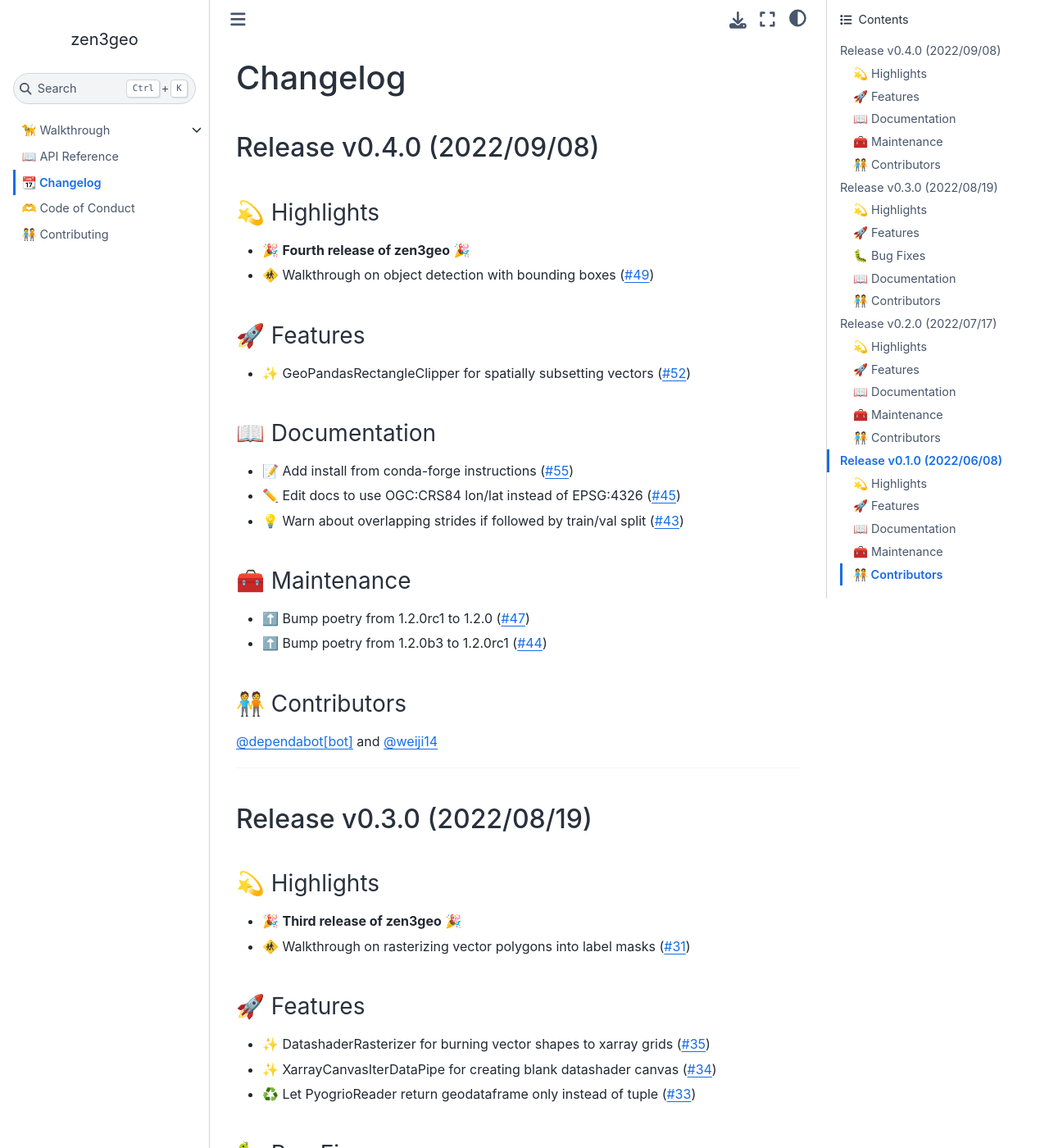
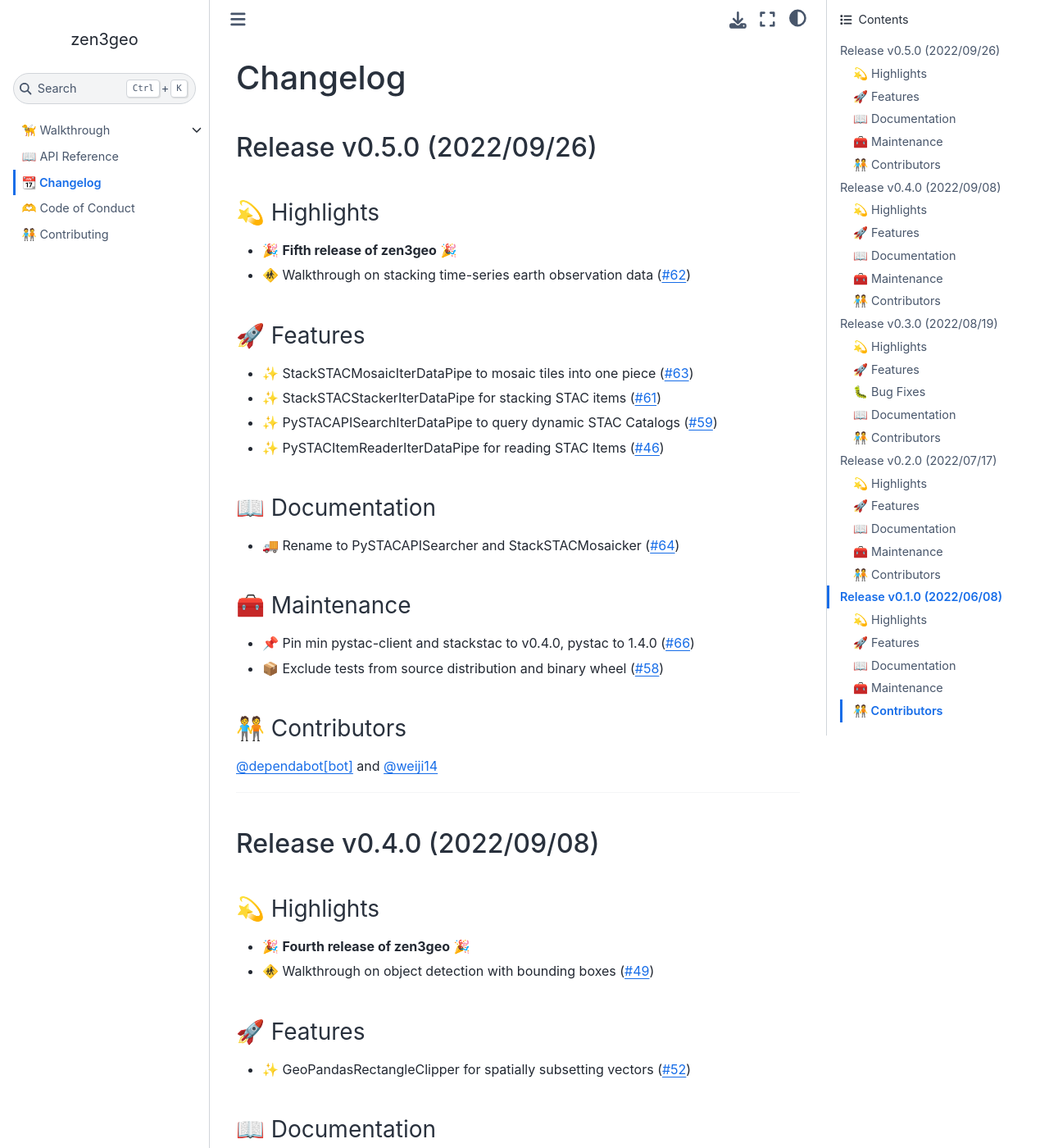
Before and after one commit to weiji14/zen3geo, a Jupyter Book: the page built from docs/changelog.md, in a window 1280 px wide and 1400 px high. Shown: the whole window at 82% size. Built offline with Jupyter Book 1.0.4 settings and Sphinx 7.4.7 and the Sphinx Book theme 1.1.4, drawn with Linux system fonts in a browser that asks for light colours.

Commit message:
:bookmark: Changelog entry for v0.5.0 (#67)
* :bookmark: Changelog entry for v0.5.0

Fifth minor release of zen3geo.

* :arrow_up: Bump zen3geo from 0.4.0 to 0.5.0

Bumps [zen3geo](https://github.com/weiji14/zen3geo) from 0.4.0 to 0.5.0.
- [Release notes](https://github.com/weiji14/zen3geo/releases)
- [Changelog](https://github.com/weiji14/zen3geo/blob/main/docs/changelog.md)
- [Commits](https://github.com/weiji14/zen3geo/compare/v0.4.0...v0.5.0)

```diff
--- a/docs/changelog.md
+++ b/docs/changelog.md
@@ -1,4 +1,33 @@
 # Changelog
+
+## Release v0.5.0 (2022/09/26)
+
+### 💫 Highlights
+
+* 🎉 **Fifth release of zen3geo** 🎉
+* 🚸 Walkthrough on stacking time-series earth observation data ([#62](https://github.com/weiji14/zen3geo/pull/62))
+
+### 🚀 Features
+
+* ✨ StackSTACMosaicIterDataPipe to mosaic tiles into one piece ([#63](https://github.com/weiji14/zen3geo/pull/63))
+* ✨ StackSTACStackerIterDataPipe for stacking STAC items ([#61](https://github.com/weiji14/zen3geo/pull/61))
+* ✨ PySTACAPISearchIterDataPipe to query dynamic STAC Catalogs ([#59](https://github.com/weiji14/zen3geo/pull/59))
+* ✨ PySTACItemReaderIterDataPipe for reading STAC Items ([#46](https://github.com/weiji14/zen3geo/pull/46))
+
+### 📖 Documentation
+
+* 🚚 Rename to PySTACAPISearcher and StackSTACMosaicker ([#64](https://github.com/weiji14/zen3geo/pull/64))
+
+### 🧰 Maintenance
+
+* 📌 Pin min pystac-client and stackstac to v0.4.0, pystac to 1.4.0 ([#66](https://github.com/weiji14/zen3geo/pull/66))
+* 📦️ Exclude tests from source distribution and binary wheel ([#58](https://github.com/weiji14/zen3geo/pull/58))
+
+### 🧑‍🤝‍🧑 Contributors
+
+[@dependabot[bot]](https://github.com/dependabot-bot) and [@weiji14](https://github.com/weiji14)
+
+---
 
 ## Release v0.4.0 (2022/09/08)
 
--- a/pyproject.toml
+++ b/pyproject.toml
@@ -1,6 +1,6 @@
 [tool.poetry]
 name = "zen3geo"
-version = "0.4.0"
+version = "0.5.0"
 description = "The 🌏 data science library you've been waiting for~"
 authors = ["Wei Ji <23487320+weiji14@users.noreply.github.com>"]
 license = "LGPL-3.0-or-later"
```
